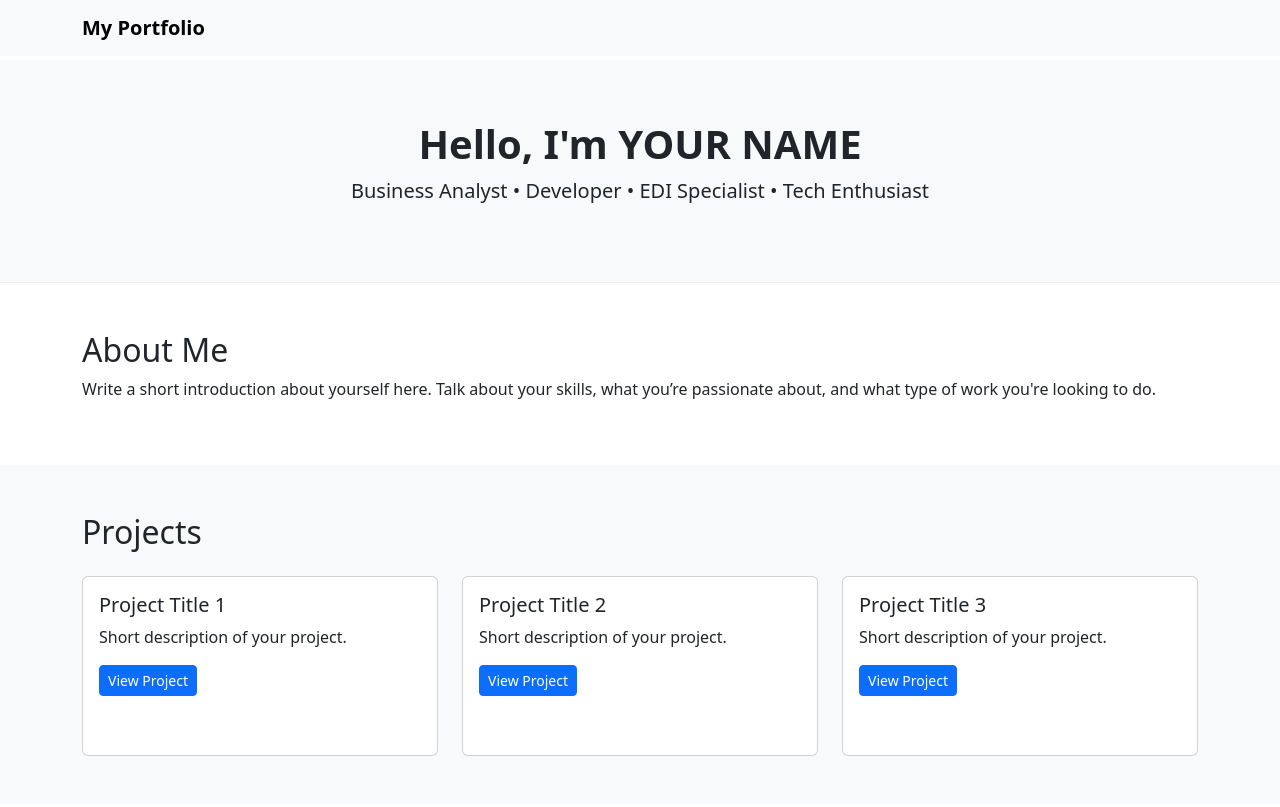
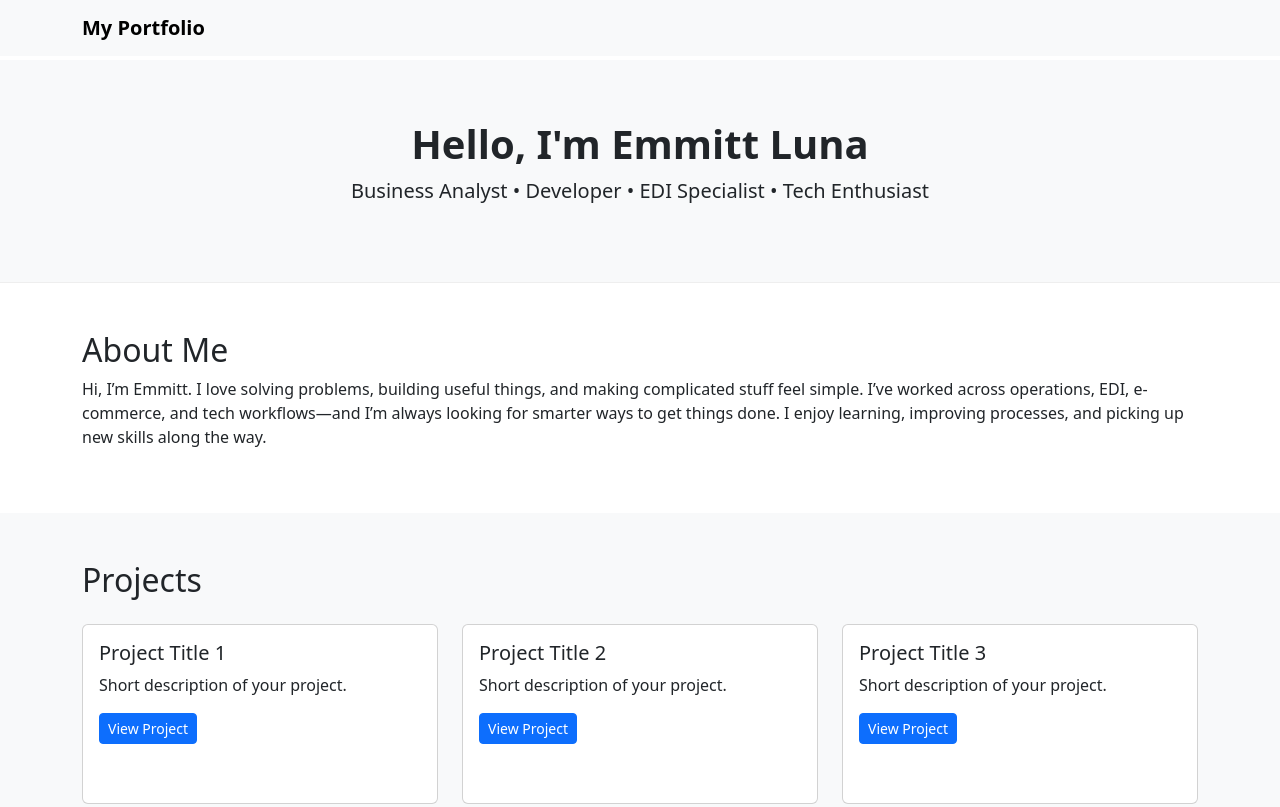
Before and after one commit to elunatik/Portfolio, a plain HTML site: page index.html in a window 1280 px wide. Shown: the top 807 px of the page. Drawn offline with nearby package versions, Linux system fonts and the light colour scheme.

Commit message:
Update index.html

```diff
--- a/index.html
+++ b/index.html
@@ -34,7 +34,7 @@
 <!-- HERO -->
 <section class="hero">
   <div class="container">
-    <h1 class="fw-bold">Hello, I'm YOUR NAME</h1>
+    <h1 class="fw-bold">Hello, I'm Emmitt Luna</h1>
     <p class="lead">Business Analyst • Developer • EDI Specialist • Tech Enthusiast</p>
   </div>
 </section>
@@ -44,8 +44,9 @@
   <div class="container">
     <h2>About Me</h2>
     <p>
-      Write a short introduction about yourself here. Talk about your skills,
-      what you’re passionate about, and what type of work you're looking to do.
+      Hi, I’m Emmitt. I love solving problems, building useful things, and making complicated stuff feel simple.
+      I’ve worked across operations, EDI, e-commerce, and tech workflows—and I’m always looking for smarter ways to get things done.
+      I enjoy learning, improving processes, and picking up new skills along the way.
     </p>
   </div>
 </section>
```
